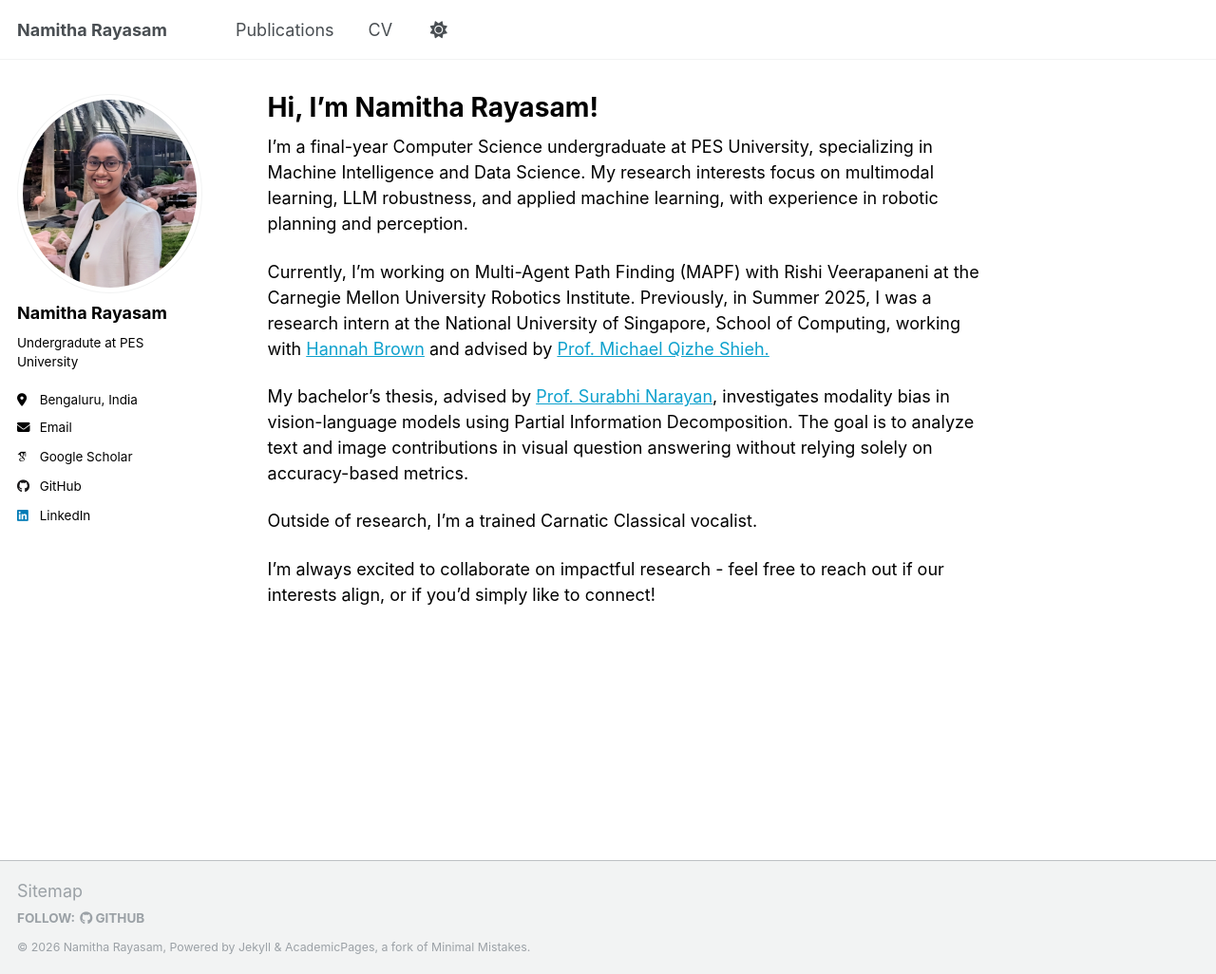
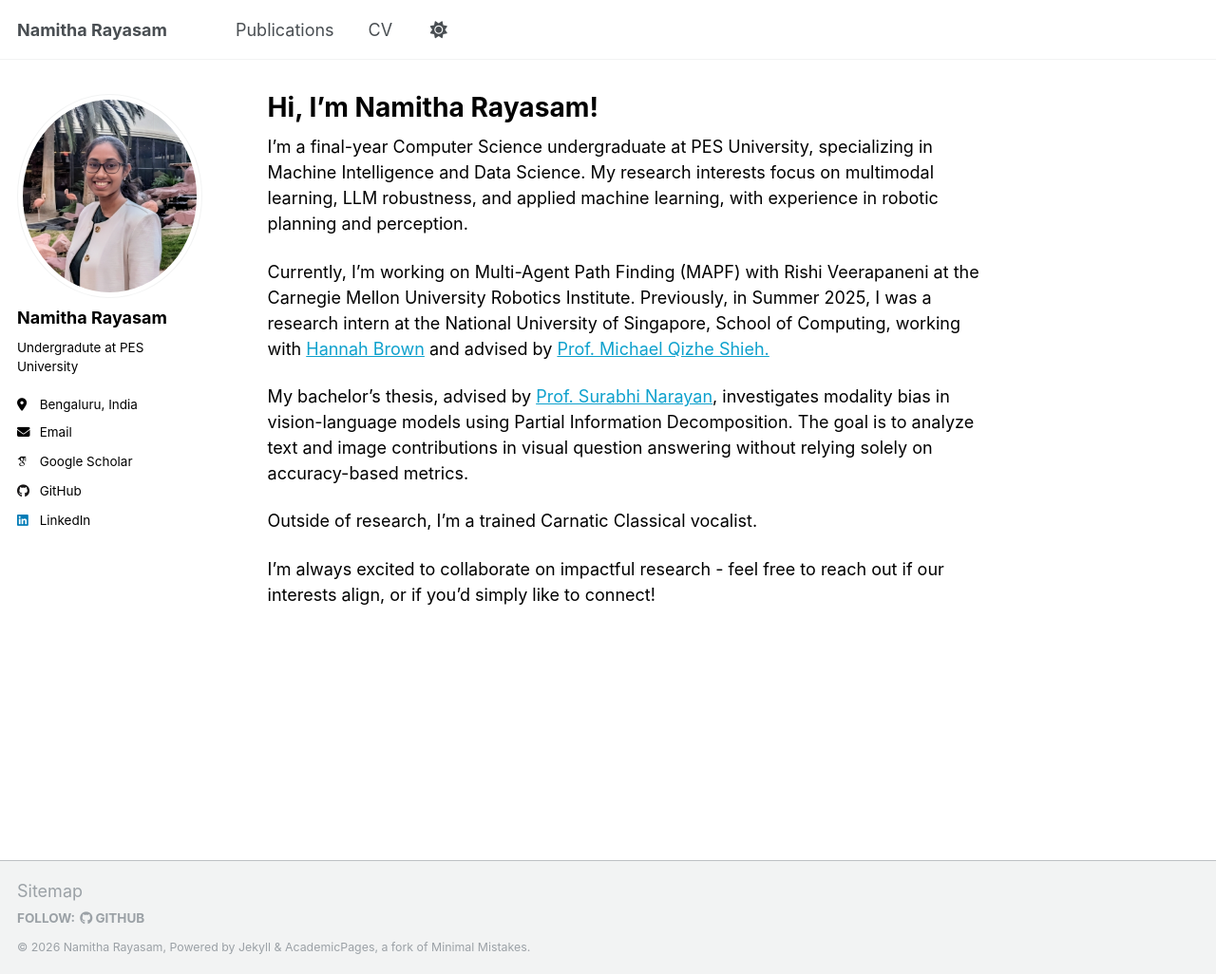
Before and after one commit to namitharayasam/namitharayasam.github.io, a Jekyll site: the page built from _pages/about.md, in a window 1280 px wide and 1026 px high. Shown: the whole window at 95% size. Built offline with Jekyll 4.4.1, drawn with Linux system fonts in a browser that asks for light colours; some web fonts are replaced.

Commit message:
Update _sidebar.scss

```diff
--- a/_sass/layout/_sidebar.scss
+++ b/_sass/layout/_sidebar.scss
@@ -94,8 +94,8 @@
   }
 
   img {
-    max-width: 210px;
-    height: 210px;
+    max-width: 215px;
+    height: 215px;
     object-fit: cover;
     border-radius: 50%;
 
```
